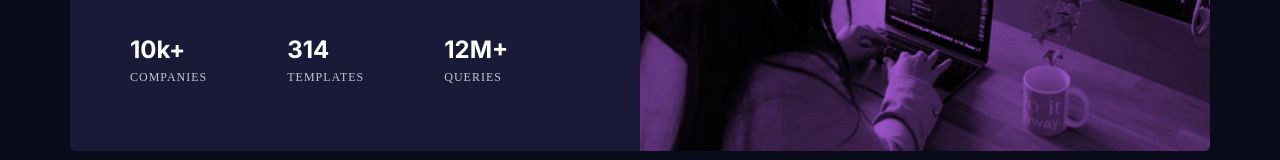
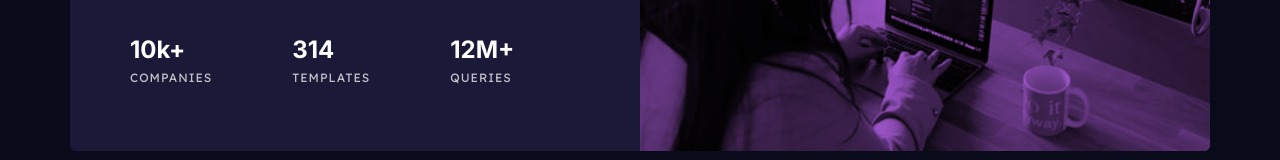
Before and after one commit to dvbenthem/Stats-preview-card-component, a plain HTML site: page index.html in a window 1280 px wide. Shown: the part 474-634 px from the top of the page. Drawn offline with Linux system fonts and the light colour scheme.

Commit message:
Update style.css
change font from "Lexend Dexa" to "Lexend Deca"

```diff
--- a/style.css
+++ b/style.css
@@ -112,7 +112,7 @@ ul{
 .card-stats li > span{
   display: block;
   text-transform: uppercase;
-  font-family: "Lexend Dexa";
+  font-family: "Lexend Deca";
   font-weight: 100;
   margin-top: .6rem;
   color: var(--white-transparent-stats);
```
